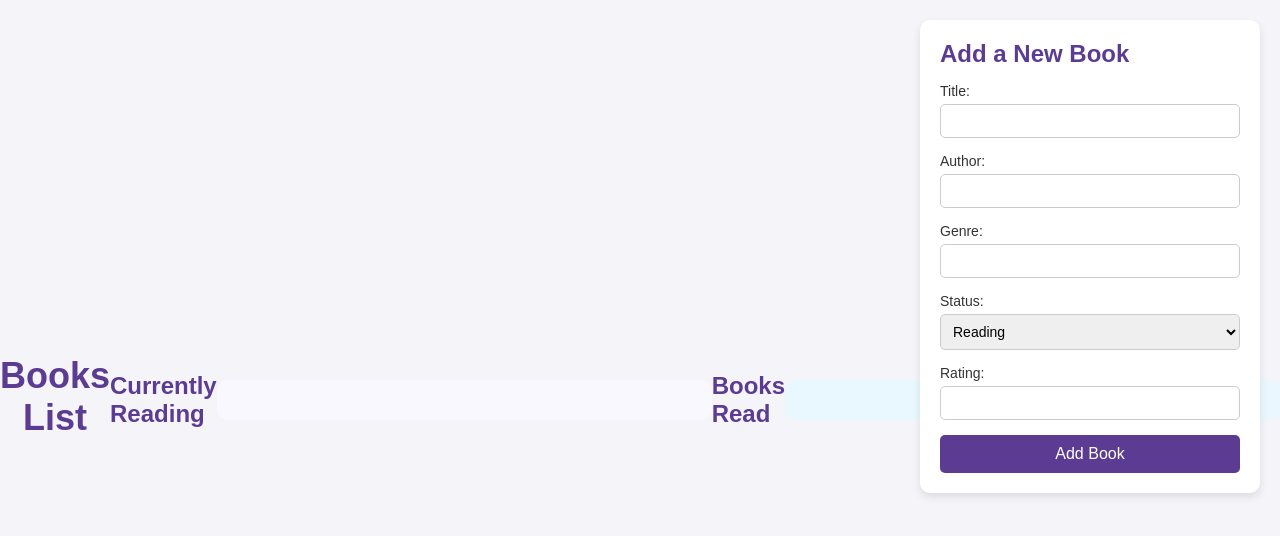
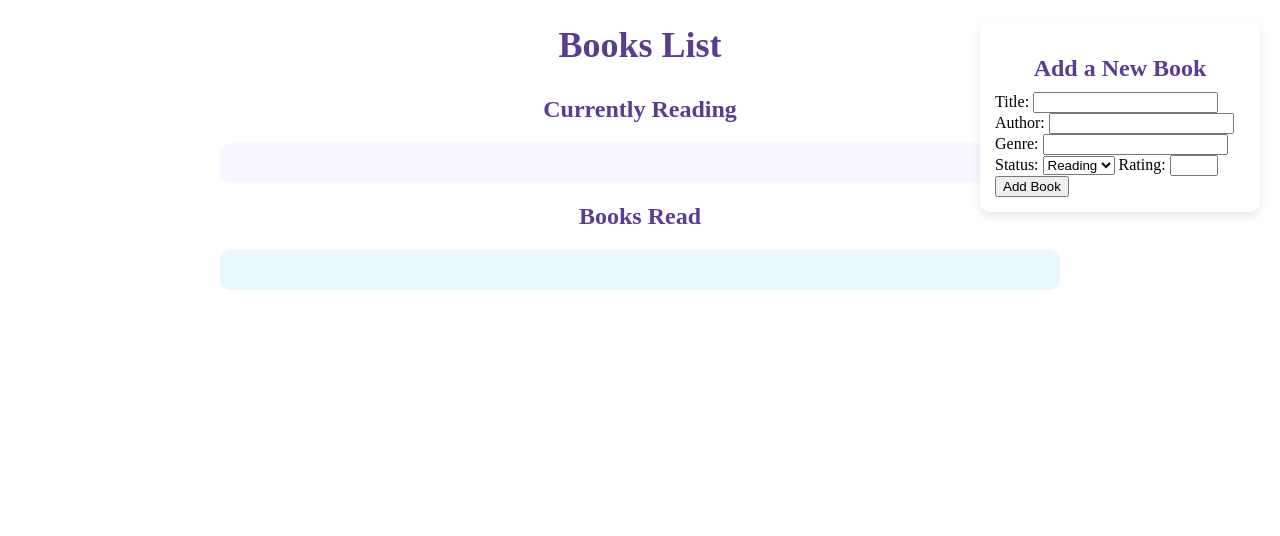
Before and after one commit to p-nihalani/many-books, a plain HTML site: page index.html in a window 1280 px wide. Drawn offline with Linux system fonts and the light colour scheme; no server answers.

Commit message:
Update style.css

```diff
--- a/style.css
+++ b/style.css
@@ -1,64 +1,15 @@
-/* General Page Styling */
-body {
-    font-family: Arial, sans-serif;
-    background-color: #f4f4f9; /* Light background color */
-    color: #333; /* Dark text color for readability */
-    margin: 0;
-    padding: 0;
-    display: flex;
-    justify-content: center;
-    align-items: center;
-    height: 100vh;
-}
-
-/* Book Form Styling */
+/* Keep the form section smaller */
 .book-form {
     position: absolute;
     top: 20px;
     right: 20px;
     background-color: #fff;
     border-radius: 10px;
-    padding: 20px;
+    padding: 15px;
     box-shadow: 0 4px 8px rgba(0, 0, 0, 0.1);
-    width: 300px;
+    width: 250px; /* Make the form smaller */
     max-width: 100%;
-}
-
-.book-form h2 {
-    margin: 0 0 15px;
-    color: #5c3c92; /* Purple accent color */
-}
-
-.book-form form {
-    display: flex;
-    flex-direction: column;
-}
-
-.book-form label {
-    font-size: 14px;
-    margin-bottom: 5px;
-}
-
-.book-form input, .book-form select {
-    margin-bottom: 15px;
-    padding: 8px;
-    font-size: 14px;
-    border-radius: 5px;
-    border: 1px solid #ccc;
-}
-
-.book-form button {
-    background-color: #5c3c92;
-    color: white;
-    padding: 10px;
-    font-size: 16px;
-    border: none;
-    border-radius: 5px;
-    cursor: pointer;
-}
-
-.book-form button:hover {
-    background-color: #4b2a7b;
+    z-index: 10; /* Make sure it stays on top */
 }
 
 /* Book List Styling */
@@ -66,8 +17,10 @@ ul {
     list-style-type: none;
     padding: 0;
     width: 80%;
-    max-width: 800px; /* Maximum width for the list */
+    max-width: 800px;
     margin: 20px 0;
+    margin-left: auto;
+    margin-right: auto;
 }
 
 /* Individual Book Items Styling */
@@ -83,13 +36,28 @@ li {
     align-items: center;
 }
 
+/* Hover Effect on List Items */
 li:hover {
-    background-color: #f1eaff; /* Soft hover color for better interaction */
+    background-color: #f1eaff;
 }
 
-/* Book Title Styling */
+/* Styling for the Book Title and Author */
 li span {
     font-weight: bold;
+}
+
+/* Book Genre Styling */
+li .genre {
+    font-style: italic;
+    color: #6c757d;
+    font-size: 14px;
+}
+
+/* Books Read Section */
+#read-list {
+    background-color: #e9f7ff; /* Light blue background for read section */
+    border-radius: 10px;
+    padding: 20px;
 }
 
 /* Currently Reading Section */
@@ -99,19 +67,13 @@ li span {
     padding: 20px;
 }
 
-/* Books Read Section */
-#read-list {
-    background-color: #e9f7ff; /* Light blue background for read section */
-    border-radius: 10px;
-    padding: 20px;
-}
-
 h2 {
     font-size: 24px;
     color: #5c3c92;
+    text-align: center;
+    margin-bottom: 10px;
 }
 
-/* General layout improvements */
 h1 {
     font-size: 36px;
     color: #5c3c92;
```
